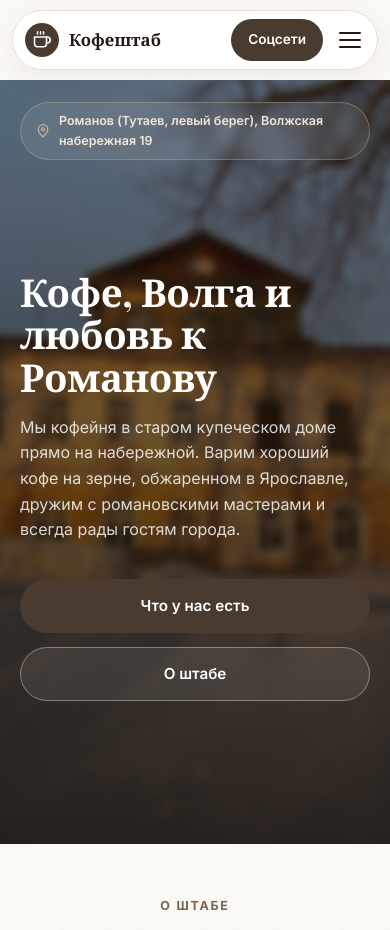
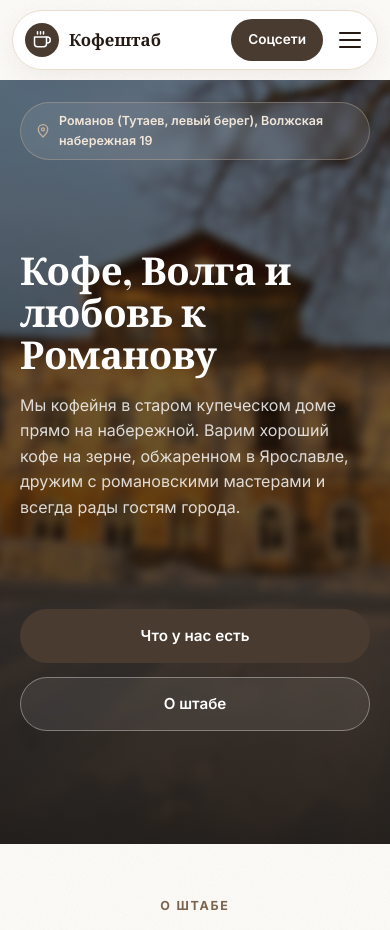
Before and after one commit to likeharvey17-art/coffeeshtob, a PHP site: page / in a window 390 px wide. Shown: the top 930 px of the page. Run offline with PHP 8.4, Linux system fonts and the light colour scheme.

Commit message:
Centre the hero buttons between the lead and the hero's bottom at every width
The mobile hero got this treatment on request; extending it to the rest fell
out of the same change. The auto-margin technique was scoped to >=861px only
because the phone hero used to be content-height, leaving no space to divide.
That stopped being true when the hero grew to fill the screen, so the width
condition is now just wrong: the real condition is "the hero is taller than its
content", which is every width. The rule is unconditional and the hero's bottom
padding is zeroed to suit it, since padding sits outside the auto margins'
content box and would push the buttons half of it too high.

This also fixes the 641-860px band, which was the one place left where the
buttons sat tucked under the lead with 300px of empty photo beneath: 768x1024
measured 36px above / 304px below, now 187.8 / 187.8.

Mobile keeps a 24px bottom padding rather than zeroing it. That biases the
buttons 12px above true centre, which is imperceptible, and it is the only thing
between the last button and the section below on a screen too short to fit the
copy - there the free space is zero, so the bottom third provides no clearance.
Verified at 320x568, which is exactly that case: 24px clearance instead of none.

Measured above/below the buttons: 1280x900 138.3/138.3, 900x800 116.3/116.3,
768x1024 187.8/187.8, 375x812 77.6/101.6 (the 24px floor), 320x568 0/24.
#about still not visible at load on any phone size, no horizontal overflow,
no console errors.

Co-Authored-By: Claude Opus 5 <noreply@anthropic.com>

```diff
--- a/style.css
+++ b/style.css
@@ -293,7 +293,10 @@ p { margin: 0; }
   display: flex;
   flex-direction: column;
   align-items: center;
-  padding: 26px 0 80px;
+  /* No bottom padding: the auto-margin block below divides the content box, and
+     padding here would sit outside that and push the buttons half of it too
+     high. The bottom third provides the clearance instead. */
+  padding: 26px 0 0;
   background:
     radial-gradient(ellipse at top right, rgba(201, 168, 136, 0.16), transparent 55%),
     radial-gradient(ellipse at 10% 90%, rgba(90, 64, 50, 0.34), transparent 60%),
@@ -374,22 +377,28 @@ p { margin: 0; }
   flex-wrap: wrap;
 }
 
-/* Desktop only: sit the hero buttons midway between the lead text and the
-   bottom of the hero, instead of tucked right under the copy.
+/* Sit the hero buttons midway between the lead text and the bottom of the hero,
+   instead of tucked right under the copy.
 
    Done with auto margins rather than a fixed offset. .hero-inner grows to fill
    the hero (flex: 1), then the three `auto` margins below — above the heading,
    above the buttons, below the buttons — split the leftover space into equal
    thirds. Equal thirds is exactly the condition for the buttons to be centred
    between the lead and the hero's bottom edge, and it re-solves itself at any
-   viewport height, so nothing needs retuning when the 88vh hero changes size.
-   Below 861px the hero is content-height and this whole idea is moot. */
-@media (min-width: 861px) {
-  /* The auto margins divide the *content* box, so the hero's bottom padding
-     would sit outside the calculation and push the buttons half that padding
-     too high. Fold it into the free space instead; the bottom third keeps the
-     buttons clear of the edge. */
-  .hero { padding-bottom: 0; }
+   viewport height, so nothing needs retuning when the hero changes size.
+
+   This is unconditional, and the hero's bottom padding is zeroed above to suit
+   it: the auto margins divide the *content* box, so bottom padding sits outside
+   the calculation and pushes the buttons half of it too high. The bottom third
+   is what keeps them clear of the edge instead. (The ≤640px block re-adds a
+   small padding for a reason spelled out there.)
+
+   It used to be ≥861px only, back when the phone hero was content-height and
+   there was no space to divide. That stopped being true when the hero grew to
+   fill the screen, and scoping it by width was always incidental — the real
+   condition is "the hero is taller than its content", which is now every width.
+   Leaving the 641–860px band out made tablets the one place where the buttons
+   sat tucked under the lead with 300px of empty photo beneath them. */
 .hero-inner {
   flex: 1;
   display: flex;
@@ -402,7 +411,6 @@ p { margin: 0; }
   margin-top: auto;
   margin-bottom: auto;
   flex: 0 0 auto; /* don't let it stretch to fill the free space */
-  }
 }
 
 /* ===== Sections ===== */
@@ -936,18 +944,17 @@ p { margin: 0; }
   .hero {
     min-height: calc(100vh - var(--header-h));
     min-height: calc(100dvh - var(--header-h));
-    /* Near-symmetric top/bottom so `margin: auto` below centres the copy for
-       real. The old 56px bottom was sized for a content-height hero; at full
-       height it offsets the centring and leaves a visible gap under the
-       buttons. Slightly less at the bottom keeps the block a touch above true
-       centre, which is where it wants to sit optically. */
-    padding: 22px 0 32px;
+    /* Unlike desktop this keeps a small bottom padding rather than zeroing it.
+       It biases the buttons ~12px above true centre, which is imperceptible,
+       and it is the only thing standing between the last button and the section
+       below on a screen too short to fit the copy — where the free space the
+       auto margins divide is zero, so the bottom third provides no clearance.
+       A 320x568 phone is exactly that case. */
+    padding: 22px 0 24px;
   }
-  /* Centre the copy in whatever the badge leaves, rather than pinning it near
-     the top — at full height that would strand it against the header with the
-     whole lower screen empty. `margin: auto` on a flex child does this and
-     re-solves at any screen height, so no fixed offset needs retuning. */
-  .hero-inner { padding: 0 20px; margin: auto; }
+  /* No vertical margin here: the auto-margin block above owns the vertical
+     rhythm at this width, and `margin: auto` would fight it. */
+  .hero-inner { padding: 0 20px; }
   .hero-top { padding: 0 20px; }
   .section { padding: 64px 0; }
   .section-head { margin-bottom: 40px; }
```
Lines whose indentation alone changed are shown as unchanged.
